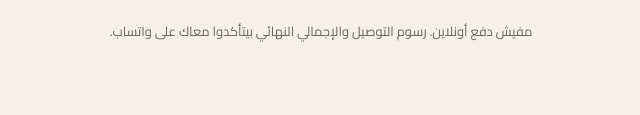
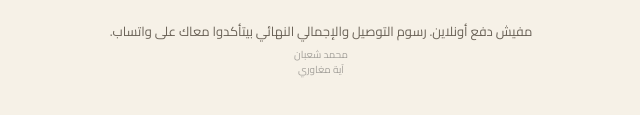
Before and after one commit to superbaba-bsf/superbaba-bsf.github.io, a plain HTML site: page track/index.html in a window 1280 px wide. Shown: the part 659-774 px from the top of the page, 319-959 px from the left. Drawn offline with Linux system fonts and the light colour scheme.

Commit message:
Add credit information to the footer

```diff
--- a/track/index.html
+++ b/track/index.html
@@ -33,6 +33,7 @@
 
   <p class="muted" style="text-align:center">مش لاقي طلبك؟ <a href="https://wa.me/201102707994" target="_blank" rel="noopener noreferrer">كلمنا على واتساب</a></p>
   <footer class="closing">مفيش دفع أونلاين. رسوم التوصيل والإجمالي النهائي بيتأكدوا معاك على واتساب.</footer>
+  <div class="sb-credit" style="text-align:center;font-size:10px;opacity:.4;line-height:1.5;margin:4px 0 8px;pointer-events:none">محمد شعبان<br>آية مغاوري</div>
 </div>
 <script src="../assets/menu.js"></script>
 <script src="../assets/api.js"></script>
```
